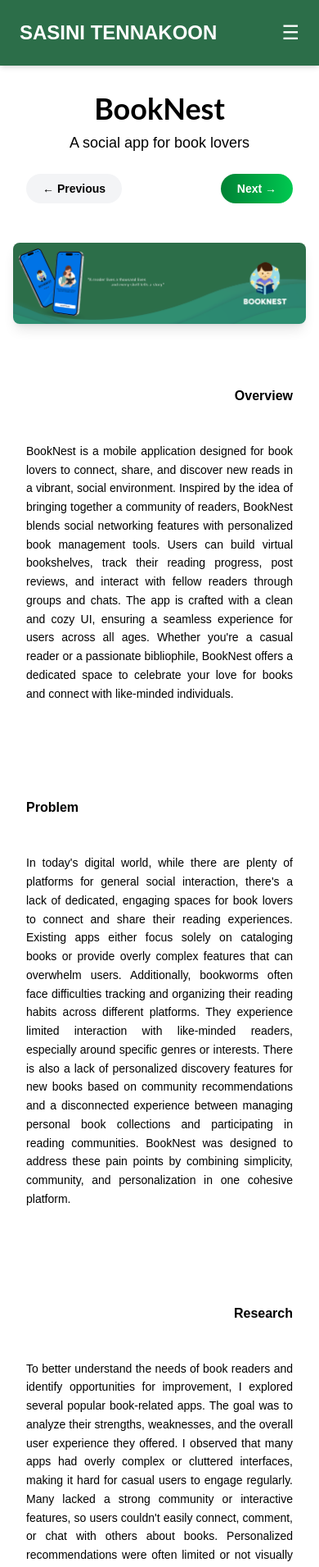
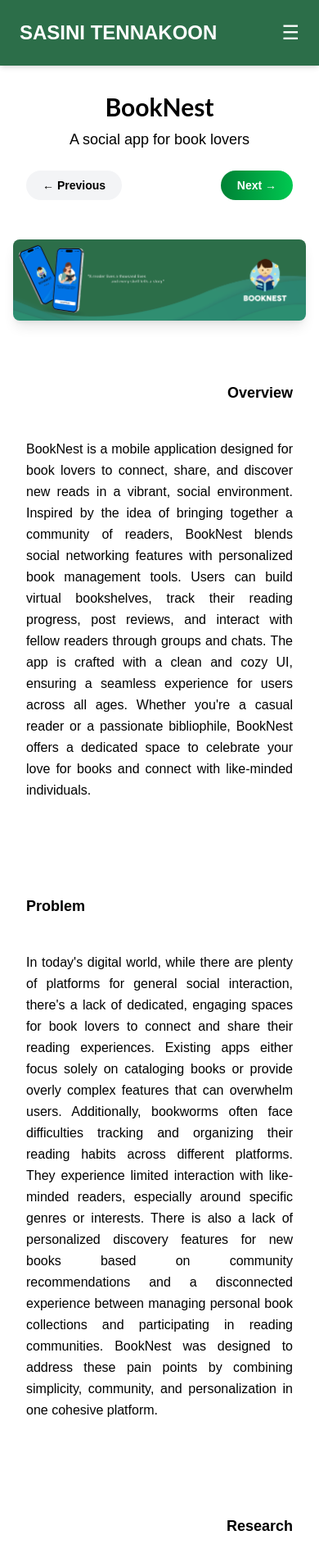
Before and after one commit to sasinitennakoon/Sasini-Tennakoon, a Next.js app: page /portfolio/book-nest in a window 390 px wide. Shown: the top 1911 px of the page at 82% size. Built offline with nearby package versions, Linux system fonts and the light colour scheme; a web font is replaced by a local one.

Commit message:
project UI title issue2

```diff
--- a/app/portfolio/[projectID]/page.js
+++ b/app/portfolio/[projectID]/page.js
@@ -678,7 +678,7 @@
 </nav>
       {/* Project Header */}
       <div className="text-center mb-12">
-  <h1 className="text-4xl sm:text-5xl md:text-8xl font-bold text-black font-[Lato] mb-2">
+  <h1 className="text-3xl md:text-8xl font-bold text-black font-[Lato] mb-2">
     {project.title}
   </h1>
   <p className="text-lg md:text-xl text-black">{project.subtitle}</p>
@@ -730,17 +730,17 @@
 
 
 
-     {/* Project Details */}
+      {/* Project Details */}
 <div className="max-w-6xl mx-auto space-y-20 mb-16 px-4 md:px-6">
   {/* Overview */}
   <div className="flex flex-col md:flex-row items-center md:items-start gap-2 md:gap-4">
     <div className="w-full md:w-[20%] flex justify-end">
-      <div className="flex items-center text-base md:text-3xl font-semibold text-right h-24 text-black">
+      <div className="flex items-center text-lg md:text-3xl font-semibold text-right h-24 text-black">
         Overview
       </div>
     </div>
     <div className="hidden md:block w-[1px] bg-black h-24" />
-    <div className="w-full md:w-[80%] text-sm sm:text-base md:text-lg text-black text-justify leading-relaxed">
+    <div className="w-full md:w-[80%] text-base md:text-lg text-black text-justify leading-relaxed">
       {project.description.overview}
     </div>
   </div>
@@ -748,12 +748,12 @@
   {/* Problem */}
   <div className="flex flex-col md:flex-row-reverse items-center md:items-start gap-2 md:gap-4">
     <div className="w-full md:w-[20%] flex justify-start md:justify-start">
-      <div className="flex items-center text-base md:text-4xl font-semibold text-left h-24 text-black">
+      <div className="flex items-center text-lg md:text-4xl font-semibold text-left h-24 text-black">
         Problem
       </div>
     </div>
     <div className="hidden md:block w-[1px] bg-black h-24" />
-    <div className="w-full md:w-[80%] text-sm sm:text-base md:text-lg text-black text-justify leading-relaxed">
+    <div className="w-full md:w-[80%] text-base md:text-lg text-black text-justify leading-relaxed">
       {project.description.problem}
     </div>
   </div>
@@ -761,12 +761,12 @@
   {/* Research */}
   <div className="flex flex-col md:flex-row items-center md:items-start gap-2 md:gap-4">
     <div className="w-full md:w-[20%] flex justify-end">
-      <div className="flex items-center text-base md:text-4xl font-semibold text-right h-24 text-black">
+      <div className="flex items-center text-lg md:text-4xl font-semibold text-right h-24 text-black">
         Research
       </div>
     </div>
     <div className="hidden md:block w-[1px] bg-black h-24" />
-    <div className="w-full md:w-[80%] text-sm sm:text-base md:text-lg text-black text-justify leading-relaxed">
+    <div className="w-full md:w-[80%] text-base md:text-lg text-black text-justify leading-relaxed">
       {project.description.research}
     </div>
   </div>
@@ -774,11 +774,13 @@
 
 
 
-
       {/* Wireframes Section */}
       {project.wireframes?.length > 0 && (
         <div className="max-w-6xl mx-auto mt-16 mb-20">
-          <h2 className="text-6xl font-semibold mb-6 text-center text-black font-[lato]">Wireframes</h2>
+          <h2 className="text-3xl md:text-6xl font-semibold mb-6 text-center text-black font-[lato]">
+  Wireframes
+</h2>
+
 
           <div className="grid grid-cols-2 md:grid-cols-3 lg:grid-cols-4 gap-3 px-4">
             {project.wireframes.map((src, i) => {
@@ -802,7 +804,10 @@
 
      {/* Components Section */}
       <div className="max-w-6xl mx-auto mt-20 mb-24 px-4 md:px-6">
-        <h2 className="text-6xl font-bold text-center text-black font-[lato] mb-12">Design System</h2>
+       <h2 className="text-3xl md:text-6xl font-bold text-center text-black font-[lato] mb-12">
+  Design System
+</h2>
+
 
         {/* Typography Cards */}
         {project.designSystem?.typography && (
@@ -875,7 +880,10 @@
 {/* UI Images Section - Responsive */}
 {(project.uiMobileImages?.length > 0 || project.uiDesktopImages?.length > 0) && (
   <div className="max-w-6xl mx-auto mt-16 mb-20 px-4">
-    <h2 className="text-6xl font-semibold mb-6 text-center text-black font-[lato]">UI Design</h2>
+   <h2 className="text-3xl md:text-6xl font-semibold mb-6 text-center text-black font-[lato]">
+  UI Design
+</h2>
+
 
     {/* ✅ Mobile View: Scrollable Carousels */}
     {windowWidth < 640 ? (
@@ -1016,7 +1024,10 @@
 
 {/* Updated Preview Section */}
       <div className="max-w-6xl mx-auto mt-16 mb-20 px-4">
-        <h2 className="text-6xl font-semibold mb-12 text-center text-black font-[lato]">UI Walkthrough</h2>
+        <h2 className="text-3xl md:text-6xl font-semibold mb-12 text-center text-black font-[lato]">
+  UI Walkthrough
+</h2>
+
         <StoryCard project={project} />
       </div>
 
```
